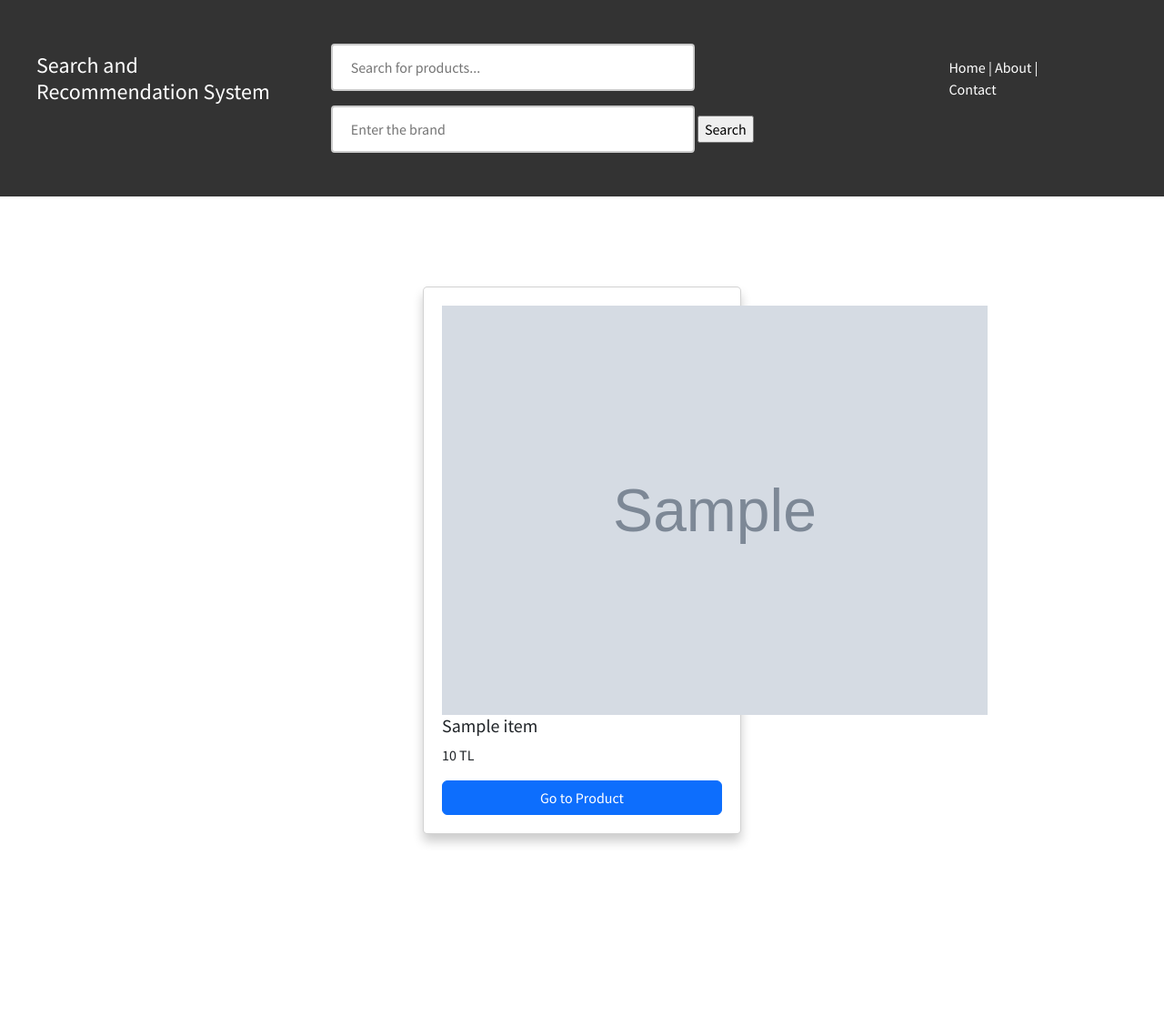
After one commit to ahmetfturhan/recommendation-system, a Flask app: template templates/_index.html in a window 1280 px wide. The commit adds this page. Shown: the top 1128 px of the page at 91% size. Run offline with Flask 2, Linux system fonts and the light colour scheme; the template is opened without the code that fills it: most values are stand-ins (such as "Sample title", 1, 10 or a date in 2020); grey boxes marked "Sample" are stand-in pictures; some libraries are stand-ins or nearby versions; some web fonts are replaced.

Commit message:
Features for products with no matches+UI renewed.

```diff
--- a/flaskui.py
+++ b/flaskui.py
@@ -12,7 +12,7 @@ class Merchant:
 
 @app.route('/')
 def welcome():
-    return render_template('base.html')
+    return render_template('_base.html')
 
 @app.route('/search', methods=['POST'])
 def search():
@@ -64,10 +64,22 @@ def index():
             continue
         matched[matched_index].append(json.loads(i))
 
+
+
+    f = open("no_groups.txt", "r", encoding="utf-8")
+    no_groups = f.readlines()
+    f.close()
+
+    not_matched = []
+    for counter, i in enumerate(no_groups):
+        if counter == len(no_groups)- 1:
+            break
+        not_matched.append(json.loads(i))
+
     # print("From Flask\n")
     # for counter, i in enumerate(matched):
     #     print("Group", counter, ":\n")
     #     for j in i:
     #         print(j["name"], "\n")
 
-    return render_template('index.html', aproducts = aproducts, tproducts = tproducts)
+    return render_template('_index.html', matched=matched, not_matched=not_matched)
--- /dev/null
+++ b/no_groups.txt
@@ -0,0 +1,2 @@
+{"name": "apple iPhone 11 Pro Max 256GB Gümüş (Apple Türkiye Garantili) Aksesuarlı Kutu", "price": "39.990 TL", "link": "https://www.trendyol.com/apple/iphone-11-pro-max-256gb-gumus-apple-turkiye-garantili-aksesuarli-kutu-p-32055399?boutiqueId=61&merchantId=446083", "image": "https://cdn.dsmcdn.com/ty94/product/media/images/20210404/09/74346117/57616583/1/1_org_zoom.jpg", "rating": "000", "rating_count": "27", "merchant_name": "ALTUNPARMAK TEKNOLOJİ", "merchant_rating": "9.5"}
+###
--- a/static/styles.css
+++ b/static/styles.css
@@ -2,13 +2,22 @@
 @import url("https://cdn.jsdelivr.net/npm/bootstrap-icons@1.10.2/font/bootstrap-icons.css");
 body {
   font-family: 'Source Sans Pro', sans-serif;
+  overflow-x: hidden;
+
   }
   nav {
+
     background-color: #333;
     color: white;
     padding: 20px;
+    display: flex;
+    justify-content:space-between ;
+    align-items: baseline;
   }
 
+  .nav_info{
+    margin-right: 100px ;
+  }
 
   nav a {
     color: white;
@@ -23,11 +32,7 @@ body {
     margin: 0;
     font-size: 24px;
   }
-  nav {
-    display: flex;
-    justify-content:space-between ;
-    align-items: baseline;
-  }
+
 
   input[type="text"] {
     width: 400px;
@@ -37,26 +42,41 @@ body {
     border: 2px solid #ccc;
     border-radius: 4px;
   }
-.product_card{
-  width: 100%;
-  display: flex;
-  flex-wrap: wrap;
-  justify-content: center;
-  padding: 100px;
-}
+
 
 .product_image{
-  width: auto;
+  inline-size: 100%;
+  width: fit-content;
   height: 450px;
   object-fit: cover;
 }
+
+.containers{
+
+  scroll-snap-type: y proximity;
+}
+
 .card_container {
+
   display: flex;
-  width: 100%;
-  flex-direction: column;
-  flex-wrap: wrap;
+  width: 100vw;
+  height: 100vh;
+  overflow-x: scroll;
+  overflow-x: hidden;
+  scroll-snap-type: x mandatory;
+  padding: 50px;
+  overflow-y: scroll;
+  overscroll-behavior-inline: contain;
+}
+
+
+.card_box{
+  flex: none;
+  display: flex;
   justify-content: center;
-  padding: 60px;
+  align-items: center;
+  width: 100vw;
+  scroll-snap-align: start;
 }
 
 .card {
--- /dev/null
+++ b/templates/_base.html
@@ -0,0 +1,46 @@
+<!DOCTYPE html>
+<html>
+<head>
+  <meta charset="UTF-8">
+  <meta http-equiv="X-UA-Compatible" content="IE=edge">
+  <meta name="viewport" content="width=device-width, initial-scale=1.0">
+  <link href="https://fonts.cdnfonts.com/css/amazon-ember" rel="stylesheet">
+  <link href="https://cdn.jsdelivr.net/npm/bootstrap@5.2.3/dist/css/bootstrap.min.css" rel="stylesheet" integrity="sha384-rbsA2VBKQhggwzxH7pPCaAqO46MgnOM80zW1RWuH61DGLwZJEdK2Kadq2F9CUG65" crossorigin="anonymous">
+  <link rel="stylesheet" type="text/css" href="{{ url_for('static', filename='styles.css')}}">
+  <link href='https://fonts.googleapis.com/css?family=Source+Sans+Pro' rel='stylesheet' type='text/css'>
+  <title>ISRS</title>
+
+</head>
+<body>
+  <nav>
+    <header>
+        <h1>Search and Recommendation System</h1>
+      </header>
+      <nav>
+        <form action="/search" method="post">
+          <input id="searchBar" class = "search_bar" type="text"  name="query" placeholder="Search for products...">
+          <input id="searchBar" class = "search_bar" type="text"  name="brand" placeholder="Enter the brand">
+          <input type="submit" value="Search">
+          </form>
+      </nav>
+    <div class="nav_info">
+        <a style="font-family: 'Source Sans Pro', sans-serif;"href="#">Home</a> |
+        <a href="#">About</a> |
+        <a href="#">Contact</a>
+    </div>
+  </nav>
+
+<div class="containers">
+  <div class="card_container">
+      {% block groups %} {% endblock %}
+  </div>
+
+  <div class="card_container">
+      {% block no_match %} {% endblock %}
+  </div>
+</div>
+
+  <script src="https://kit.fontawesome.com/2d3a71017c.js" crossorigin="anonymous"></script>
+  <script src="https://cdn.jsdelivr.net/npm/bootstrap@5.2.3/dist/js/bootstrap.bundle.min.js" integrity="sha384-kenU1KFdBIe4zVF0s0G1M5b4hcpxyD9F7jL+jjXkk+Q2h455rYXK/7HAuoJl+0I4" crossorigin="anonymous"></script>
+</body>
+</html>
--- /dev/null
+++ b/templates/_index.html
@@ -0,0 +1,33 @@
+{% extends '_base.html' %}
+
+{% block groups %}
+{% for group in matched %}
+{% for item in group %}
+<div class="card_box">
+<div class="card">
+    <img src="{{ item["image"] }}" class="product_image" alt="...">
+
+      <h5 class="card-title">{{ item["name"] }}</h5>
+      <p class="card-text">{{ item["price"] }} TL</p>
+      <a href="{{ item["link"] }}"  target="_blank" rel="noopener noreferrer" class="btn btn-primary">Go to Product</a>
+
+  </div>
+</div>
+{% endfor %}
+{% endfor %}
+
+{% block no_match %}
+{% for item in not_matched %}
+<div class="card_box">
+<div class="card">
+    <img src="{{ item["image"] }}" class="product_image" alt="...">
+
+      <h5 class="card-title">{{ item["name"] }}</h5>
+      <p class="card-text">{{ item["price"] }} TL</p>
+      <a href="{{ item["link"] }}"  target="_blank" rel="noopener noreferrer" class="btn btn-primary">Go to Product</a>
+
+  </div>
+</div>
+  {% endfor %}
+{% endblock %}
+{% endblock %}
```
Also changed, not shown: main.py (+21 -5 lines), templates/base.html (deleted, +0 -49 lines), templates/index.html (deleted, +0 -29 lines), 1 other file.
